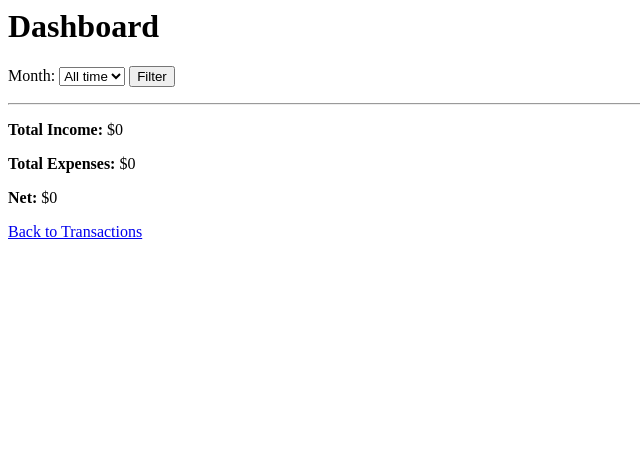
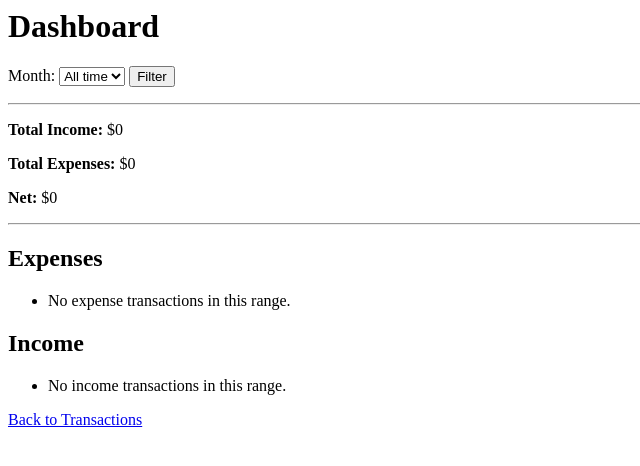
Before and after one commit to ryancoderjackson/budget-lite-web, a Django app: page /dashboard/ in a window 1280 px wide. Shown: the top 466 px of the page, without its empty margins (0-640 px from the left). Run offline with Django 5.2, Linux system fonts and the light colour scheme; the visitor is signed in with stand-in values (Sample User, id 1); data that the repository does not hold is empty.

Commit message:
Add category totals to dashboard for income and expenses

```diff
--- a/transactions/templates/transactions/dashboard.html
+++ b/transactions/templates/transactions/dashboard.html
@@ -17,4 +17,25 @@
 <p><strong>Total Expenses:</strong> ${{ expense_total }}</p>
 <p><strong>Net:</strong> ${{ net }}</p>
 
+<hr>
+
+<h2>Expenses</h2>
+<ul>
+  {% for row in expense_by_category %}
+    <li>{{ row.category }} — ${{ row.total }}</li>
+  {% empty %}
+    <li>No expense transactions in this range.</li>
+  {% endfor %}
+</ul>
+
+<h2>Income</h2>
+<ul>
+  {% for row in income_by_category %}
+    <li>{{ row.category }} — ${{ row.total }}</li>
+  {% empty %}
+    <li>No income transactions in this range.</li>
+  {% endfor %}
+</ul>
+
+
 <p><a href="{% url 'transactions:list' %}">Back to Transactions</a></p>
--- a/transactions/views.py
+++ b/transactions/views.py
@@ -94,11 +94,29 @@ def dashboard(request):
             month_options.append(key)
             seen.add(key)
 
+    # Category totals (income + expense)
+    income_by_category = (
+        qs.filter(type="income")
+          .values("category")
+          .annotate(total=Coalesce(Sum("amount"), Decimal("0.00")))
+          .order_by("-total")
+    )
+
+    expense_by_category = (
+        qs.filter(type="expense")
+          .values("category")
+          .annotate(total=Coalesce(Sum("amount"), Decimal("0.00")))
+          .order_by("-total")
+    )
+
+
     context = {
         "month": month,
         "month_options": month_options,
         "income_total": income_total,
         "expense_total": expense_total,
         "net": net,
+        "income_by_category": income_by_category,
+        "expense_by_category": expense_by_category,
     }
     return render(request, "transactions/dashboard.html", context)
```
